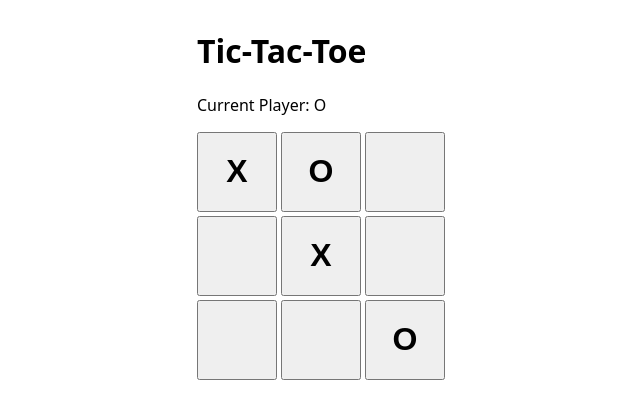
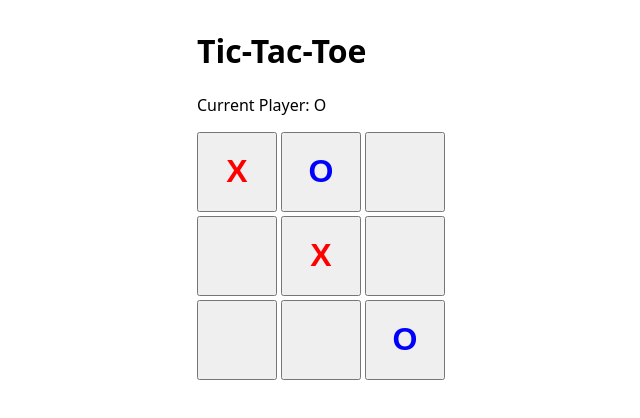
Before and after one commit to aseem/tic-tac-toe, a React app in the folder frontend/: page / in a window 1280 px wide. Shown: the top 418 px of the page, without its empty margins (319-959 px from the left). Built offline with nearby package versions, Linux system fonts and the light colour scheme; the HTML template or start-up script is replaced by a standard one.

Commit message:
make X and O different colors

```diff
--- a/frontend/src/Board.jsx
+++ b/frontend/src/Board.jsx
@@ -1,5 +1,5 @@
 function Square({ value }) {
-  return <button className="square">{value}</button>;
+  return <button className={`square ${value}`}>{value}</button>;
 }
 
 export default function Board({ board }) {
--- a/frontend/src/index.css
+++ b/frontend/src/index.css
@@ -17,3 +17,11 @@ body {
   font-weight: bold;
   cursor: pointer;
 }
+
+.X {
+  color: red;
+}
+
+.O {
+  color: blue;
+}
```
